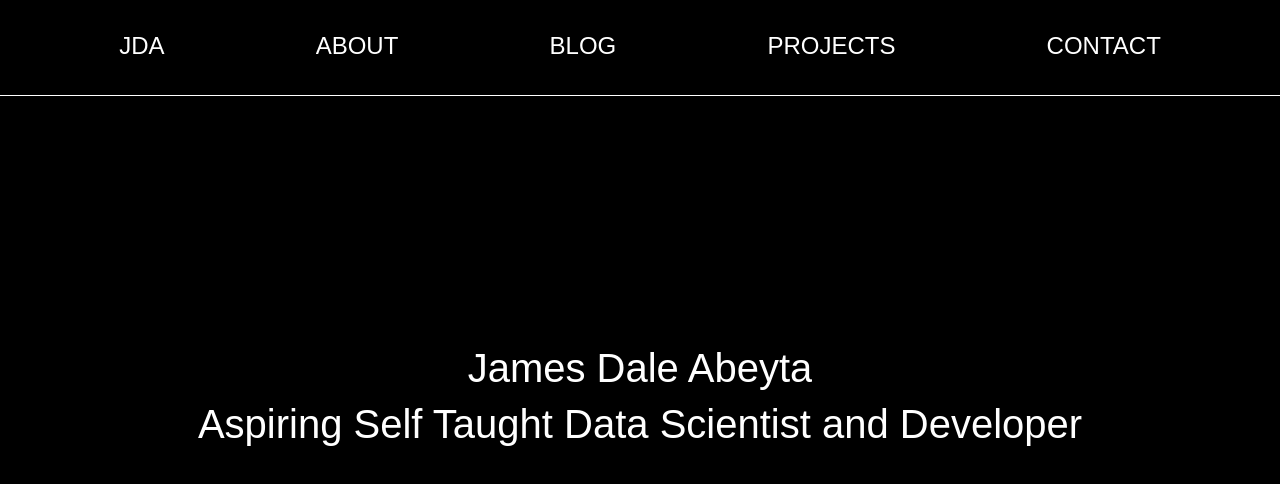
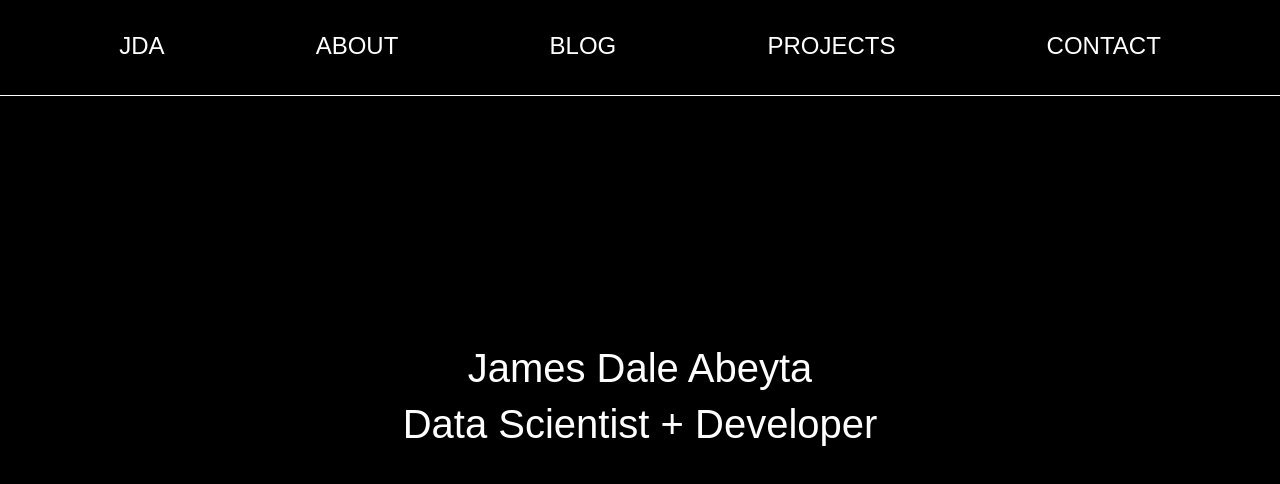
Before and after one commit to abeyternater/portfolio, a React (Create React App) app: page / in a window 1280 px wide. Shown: the top 484 px of the page. Built offline with nearby package versions, Linux system fonts and the light colour scheme; a web font is replaced by a local one.

Commit message:
Changed Homepage Description 2

```diff
--- a/src/Home/App.js
+++ b/src/Home/App.js
@@ -11,7 +11,7 @@ function App() {
                 <h1>James Dale Abeyta</h1>
             </div>
             <div className="text">
-                <h1>Aspiring Self Taught Data Scientist and Developer</h1>
+                <h1>Data Scientist + Developer</h1>
             </div>
         </div>
     );
```
